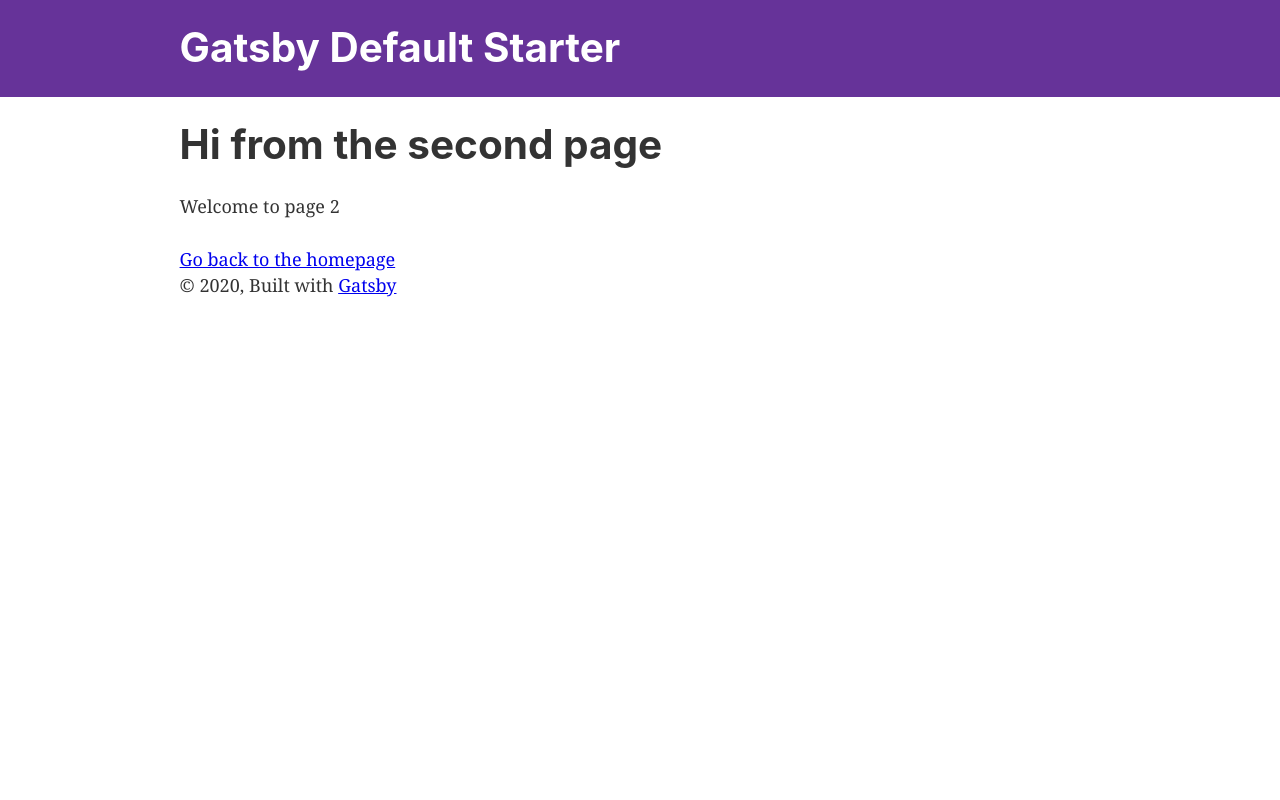
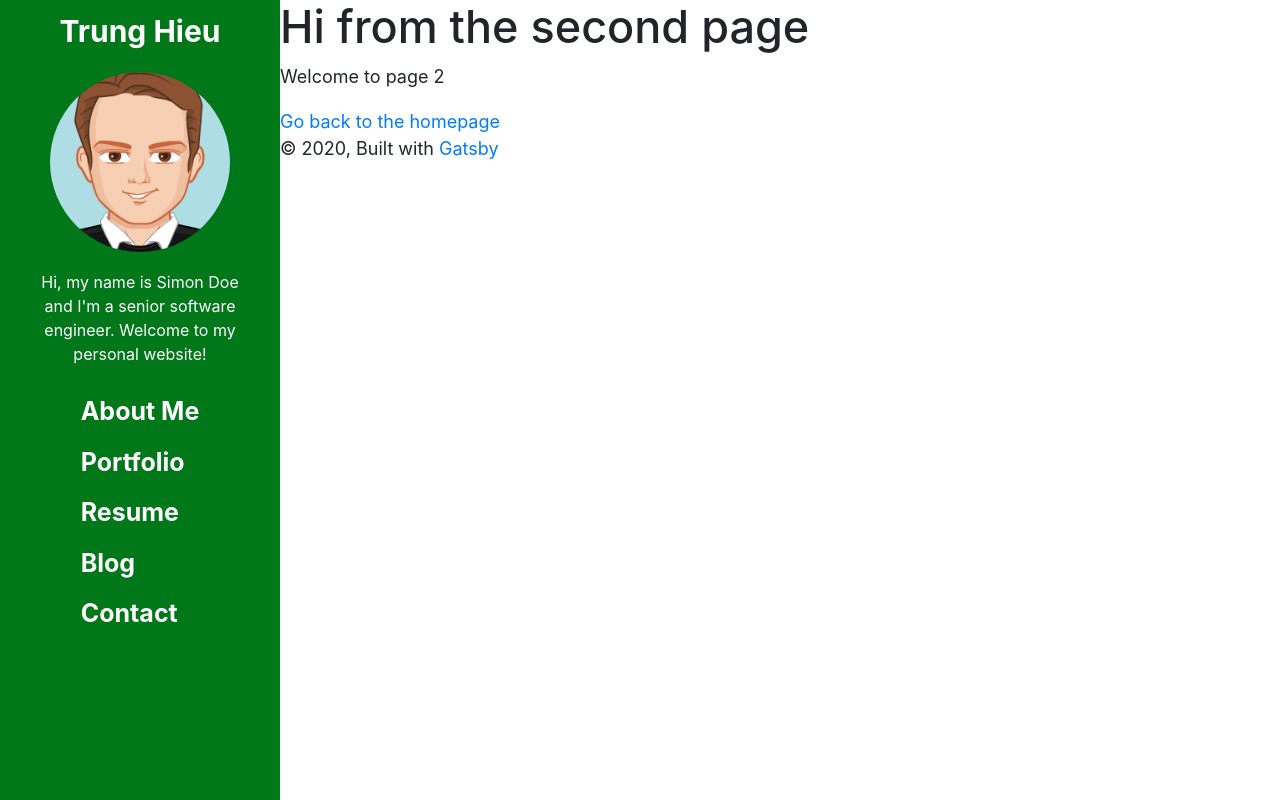
Before and after one commit to trunghieu2570/portfolio-frontend, a Gatsby site: page /page-2 in a window 1280 px wide. Built offline with nearby package versions, Linux system fonts and the light colour scheme; Gatsby itself is replaced by a stand-in of ours.

Commit message:
initial commit

```diff
--- a/gatsby-config.js
+++ b/gatsby-config.js
@@ -5,6 +5,7 @@ module.exports = {
     author: `@gatsbyjs`,
   },
   plugins: [
+    `gatsby-plugin-sass`,
     `gatsby-plugin-react-helmet`,
     {
       resolve: `gatsby-source-filesystem`,
@@ -14,6 +15,18 @@ module.exports = {
       },
     },
     `gatsby-transformer-sharp`,
+    {
+      resolve: "gatsby-source-strapi",
+      options: {
+        apiURL: "http://localhost:1337",
+        contentTypes: [
+          // List of the Content Types you want to be able to request from Gatsby.
+          "post",
+          "user",
+        ],
+        queryLimit: 1000,
+      },
+    },
     `gatsby-plugin-sharp`,
     {
       resolve: `gatsby-plugin-manifest`,
--- a/package.json
+++ b/package.json
@@ -5,6 +5,7 @@
   "version": "0.1.0",
   "author": "Kyle Mathews <mathews.kyle@gmail.com>",
   "dependencies": {
+    "bootstrap": "^4.5.0",
     "gatsby": "^2.21.37",
     "gatsby-image": "^2.4.4",
     "gatsby-plugin-manifest": "^2.4.5",
@@ -12,7 +13,9 @@
     "gatsby-plugin-react-helmet": "^3.3.1",
     "gatsby-plugin-sharp": "^2.6.4",
     "gatsby-source-filesystem": "^2.3.4",
+    "gatsby-source-strapi": "0.0.12",
     "gatsby-transformer-sharp": "^2.5.2",
+    "node-sass": "^4.14.1",
     "prop-types": "^15.7.2",
     "react": "^16.12.0",
     "react-dom": "^16.12.0",
--- a/src/components/header.js
+++ /dev/null
@@ -1,42 +0,0 @@
-import { Link } from "gatsby"
-import PropTypes from "prop-types"
-import React from "react"
-
-const Header = ({ siteTitle }) => (
-  <header
-    style={{
-      background: `rebeccapurple`,
-      marginBottom: `1.45rem`,
-    }}
-  >
-    <div
-      style={{
-        margin: `0 auto`,
-        maxWidth: 960,
-        padding: `1.45rem 1.0875rem`,
-      }}
-    >
-      <h1 style={{ margin: 0 }}>
-        <Link
-          to="/"
-          style={{
-            color: `white`,
-            textDecoration: `none`,
-          }}
-        >
-          {siteTitle}
-        </Link>
-      </h1>
-    </div>
-  </header>
-)
-
-Header.propTypes = {
-  siteTitle: PropTypes.string,
-}
-
-Header.defaultProps = {
-  siteTitle: ``,
-}
-
-export default Header
--- a/src/components/layout.js
+++ b/src/components/layout.js
@@ -9,8 +9,9 @@ import React from "react"
 import PropTypes from "prop-types"
 import { useStaticQuery, graphql } from "gatsby"
 
-import Header from "./header"
-import "./layout.css"
+import "./layout.scss"
+import 'bootstrap/dist/css/bootstrap.css';
+import SideNav from "./sideNav"
 
 const Layout = ({ children }) => {
   const data = useStaticQuery(graphql`
@@ -25,14 +26,12 @@ const Layout = ({ children }) => {
 
   return (
     <>
-      <Header siteTitle={data.site.siteMetadata.title} />
+      <SideNav />
+
       <div
-        style={{
-          margin: `0 auto`,
-          maxWidth: 960,
-          padding: `0 1.0875rem 1.45rem`,
-        }}
+        className="main-wrapper"
       >
+
         <main>{children}</main>
         <footer>
           © {new Date().getFullYear()}, Built with
--- a/src/components/layout.css
+++ b/src/components/layout.scss
@@ -1,10 +1,13 @@
+
+
 html {
   font-family: sans-serif;
   -ms-text-size-adjust: 100%;
   -webkit-text-size-adjust: 100%;
 }
 body {
-  margin: 0;
+  margin-left: 160px; /* Same as the width of the sidenav */
+  font-size: 28px; /* Increased text to enable scrolling */
   -webkit-font-smoothing: antialiased;
   -moz-osx-font-smoothing: grayscale;
 }
@@ -620,3 +623,64 @@ pre tt:after {
     font-size: 100%;
   }
 }
+
+/* -----SIDEBAR----- */
+
+.sidebar-wrapper {
+  position: fixed;
+  left: 0;
+  top: 0;
+  height: 100vh;
+  width: 280px;
+  background: #007718;
+  color: #fff;
+  overflow-y: auto;
+  scrollbar-color: rgba(0,0,0,0.2) #007718;
+  scrollbar-width: thin;
+}
+
+.sidebar-wrapper .sidebar-name {
+  font-weight: bold;
+  font-size: 30px;
+}
+
+.sidebar-wrapper img.sidebar-avatar {
+  width: 180px;
+  height: 180px;
+  border-radius: 90px;
+}
+
+.sidebar-wrapper .sidebar-quote {
+  font-size: 16px;
+}
+
+.sidebar-wrapper .sidebar-menu {
+  display: block;
+  width: fit-content;
+}
+
+.sidebar-wrapper .sidebar-menu ul {
+  list-style: none;
+  margin-left: 0px;
+}
+
+.sidebar-wrapper .sidebar-menu a {
+  color: #fff;
+  font-weight: bold;
+  font-size: 25px;
+}
+
+/* -----MAIN----- */
+
+.main-wrapper {
+  margin-left: 280px;
+  background: #fff;
+}
+
+.main-wrapper header {
+  background-color: #F7F7F7;
+}
+
+.main-wrapper header h1 {
+  font-weight: bold;
+}
--- /dev/null
+++ b/src/components/sideNav.js
@@ -0,0 +1,38 @@
+import React, { Component } from 'react';
+import Avatar from '../images/avatar.png';
+import { Link } from "gatsby"
+
+class SideNav extends Component {
+    render() {
+        return (
+            <div className="sidebar-wrapper text-center d-none d-md-block">
+                <div className='sidebar-name my-2'>Trung Hieu</div>
+                <img className='sidebar-avatar my-2' src={Avatar} alt='Avatar' />
+                <p className='sidebar-quote mx-4 my-2'>
+                    Hi, my name is Simon Doe and I'm a senior software engineer. Welcome to my personal website!
+                </p>
+                <div className='sidebar-menu my-4 text-left mx-auto'>
+                    <ul>
+                        <li className='sidebar-menu-link'>
+                            <Link>About Me</Link>
+                        </li>
+                        <li className='sidebar-menu-link'>
+                            <Link>Portfolio</Link>
+                        </li>
+                        <li className='sidebar-menu-link'>
+                            <Link>Resume</Link>
+                        </li>
+                        <li className='sidebar-menu-link'>
+                            <Link>Blog</Link>
+                        </li>
+                        <li className='sidebar-menu-link'>
+                            <Link>Contact</Link>
+                        </li>
+                    </ul>
+                </div>
+            </div>
+        );
+    }
+}
+
+export default SideNav;
--- a/src/pages/index.js
+++ b/src/pages/index.js
@@ -1,22 +1,54 @@
 import React from "react"
-import { Link } from "gatsby"
+import { Link, graphql } from "gatsby"
+import Layout from "../components/layout"
+import MyImage from '../images/image.jpg';
 
-import Layout from "../components/layout"
-import Image from "../components/image"
-import SEO from "../components/seo"
+const IndexPage = ({ data }) => (
+  <Layout>
+    <header>
+      <div className='container py-5'>
+        <div className='row'>
+          <div className='col-8'>
+            <h1>Tran Trung Hieu</h1>
+            <h2>Software Engineer</h2>
+            <p>
+              I'm a software engineer specialised in frontend and backend development for complex scalable web apps.
+              I write about software development on my blog. Want to know how I may help your project? Check out my project portfolio and online resume.
+              </p>
+          </div>
+          <div className='col-4'>
+            <img src={MyImage} />
+          </div>
+        </div>
 
-const IndexPage = () => (
-  <Layout>
-    <SEO title="Home" />
-    <h1>Hi people</h1>
-    <p>Welcome to your new Gatsby site.</p>
-    <p>Now go build something great.</p>
-    <div style={{ maxWidth: `300px`, marginBottom: `1.45rem` }}>
-      <Image />
-    </div>
-    <Link to="/page-2/">Go to page 2</Link> <br />
-    <Link to="/using-typescript/">Go to "Using TypeScript"</Link>
+      </div>
+
+    </header>
+
+    <ul>
+      {data.allStrapiPost.edges.map(document => (
+        <li key={document.node.id}>
+          <h2>
+            <Link to={`/${document.node.id}`}>{document.node.title}</Link>
+          </h2>
+          <p>{document.node.content}</p>
+        </li>
+      ))}
+    </ul>
+    <Link to="/page-2/">Go to page 2</Link>
   </Layout>
 )
-
 export default IndexPage
+export const pageQuery = graphql`
+  query IndexQuery {
+    allStrapiPost {
+      edges {
+        node {
+          id
+          title
+          content
+        }
+      }
+    }
+  }
+`
```
Also changed, not shown: gatsby-node.js (+45 -0 lines), src/templates/post.js (added, +18 -0 lines), src/images/avatar.png (added), src/images/image.jpg (added), 2 other files.
